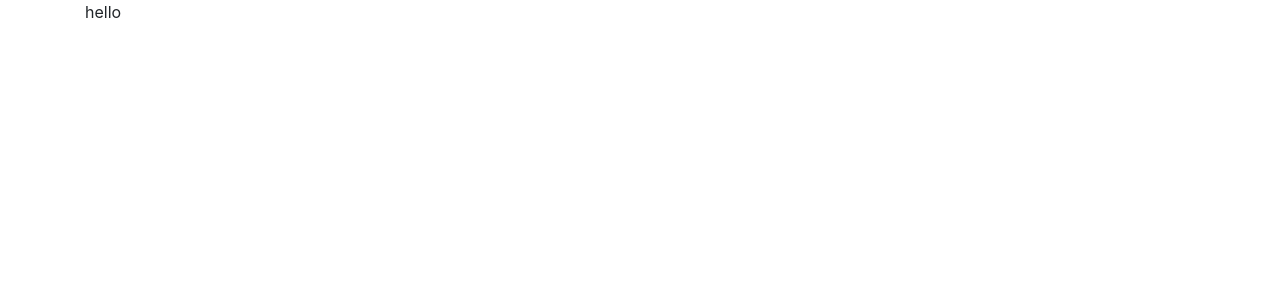
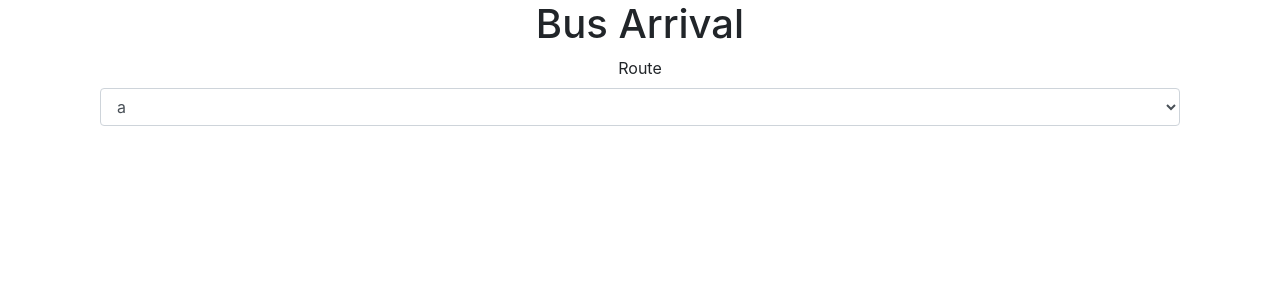
Before and after one commit to abdisuleman12/bus-route, an Angular app: page / in a window 1280 px wide. Shown: the top 300 px of the page. Built offline with nearby package versions, Linux system fonts and the light colour scheme.

Commit message:
set up select options for page

```diff
--- a/src/app/bus-route/bus-route.component.html
+++ b/src/app/bus-route/bus-route.component.html
@@ -1,3 +1,45 @@
 <div class="container">
-  hello
+  <div class="row">
+    <div class="col">
+      <h1 class="text-center">Bus Arrival</h1>
+    </div>
+  </div>
+
+  <div class="row text-center justify-content-center">
+    <div class="col">
+        <div class="form-group">
+            <label for="exampleFormControlSelect1">Route</label>
+            <select class="form-control" id="exampleFormControlSelect1">
+              <option *ngFor="let route of routes">
+                {{route}}
+              </option>
+
+            </select>
+        </div>
+    </div>
+    <!-- <div class="col">
+        <div class="form-group">
+            <label for="exampleFormControlSelect1">Bus Stop</label>
+            <select class="form-control" id="exampleFormControlSelect2">
+              <option>1</option>
+              <option>2</option>
+              <option>3</option>
+              <option>4</option>
+              <option>5</option>
+            </select>
+        </div>
+    </div> -->
+    <!-- <div class="col">
+        <div class="form-group">
+            <label for="exampleFormControlSelect1">Direction</label>
+            <select class="form-control" id="exampleFormControlSelect3">
+              <option>1</option>
+              <option>2</option>
+              <option>3</option>
+              <option>4</option>
+              <option>5</option>
+            </select>
+        </div>
+    </div> -->
+  </div>
 </div>
--- a/src/app/bus-route/bus-route.component.ts
+++ b/src/app/bus-route/bus-route.component.ts
@@ -7,7 +7,7 @@ import { Component, OnInit } from '@angular/core';
 })
 export class BusRouteComponent implements OnInit {
 
-  route: string = '';
+  routes: any = ['a', 'b', 'c' , 'd', 'e'];
   busStop: string = '';
   direction: string = '';
 
--- a/src/index.html
+++ b/src/index.html
@@ -9,6 +9,8 @@
   <link rel="icon" type="image/x-icon" href="favicon.ico">
 </head>
 <body>
-  <app-root></app-root>
+  <div class="container">
+      <app-root></app-root>
+  </div>
 </body>
 </html>
```
